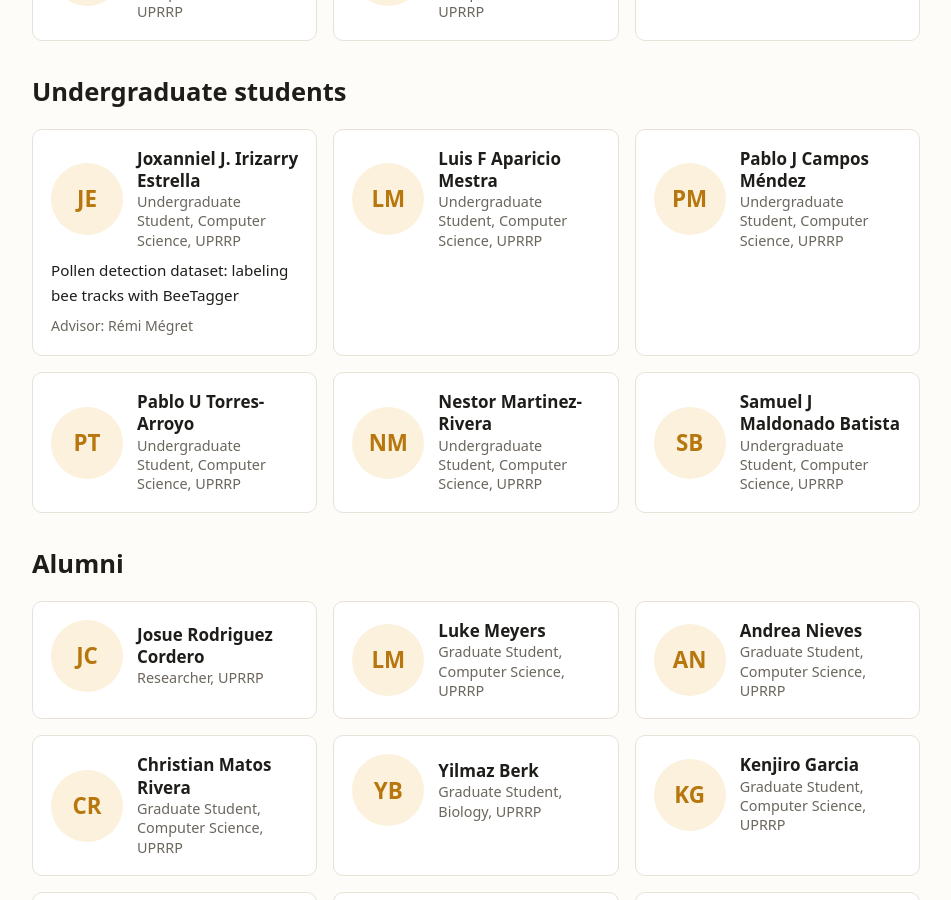
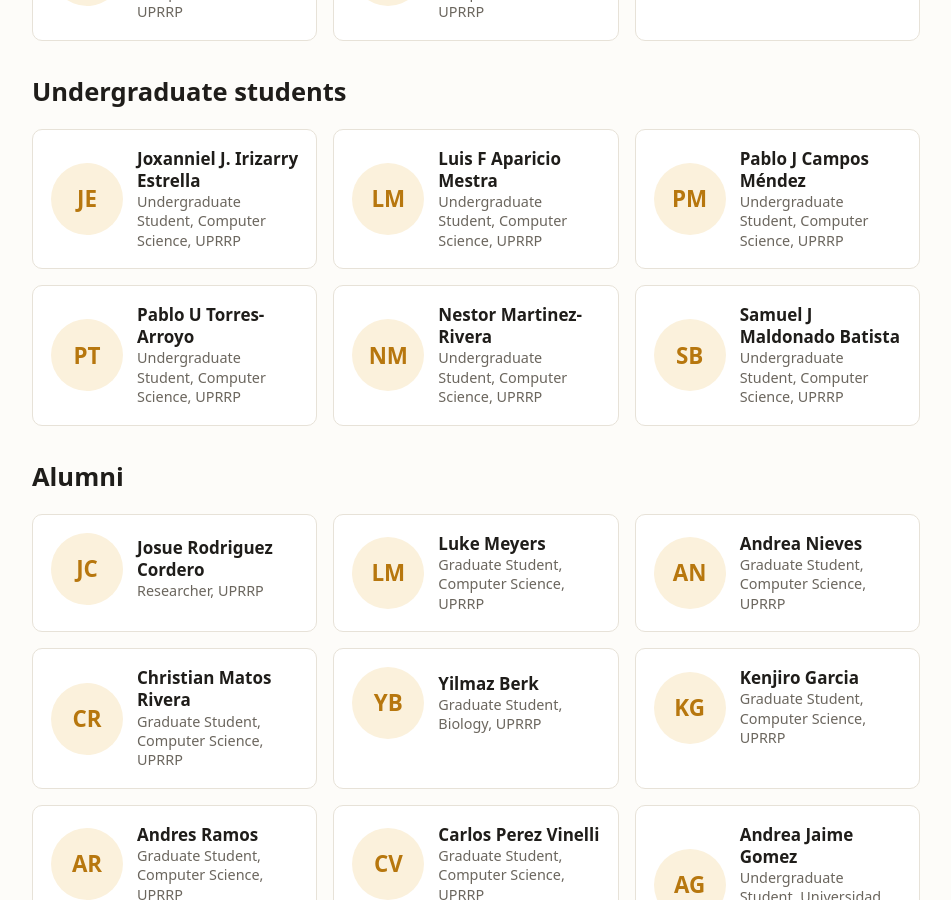
Before and after one commit to cyindibee/cyindibee.github.io, a Jekyll site: the page built from team.md, in a window 1280 px wide and 900 px high, scrolled down 949 px. Shown: the whole window, without its empty margins (164-1115 px from the left). Built offline with Jekyll 4.4.1, drawn with Linux system fonts in a browser that asks for light colours.

Commit message:
Team: remove extra project/advisor lines

```diff
--- a/_data/team.yml
+++ b/_data/team.yml
@@ -47,8 +47,6 @@
 - name: "Joxanniel J. Irizarry Estrella"
   group: undergraduate
   program: "Undergraduate Student, Computer Science, UPRRP"
-  project: "Pollen detection dataset: labeling bee tracks with BeeTagger"
-  advisor: "Rémi Mégret"
 
 - name: "Luis F Aparicio Mestra"
   group: undergraduate
```
